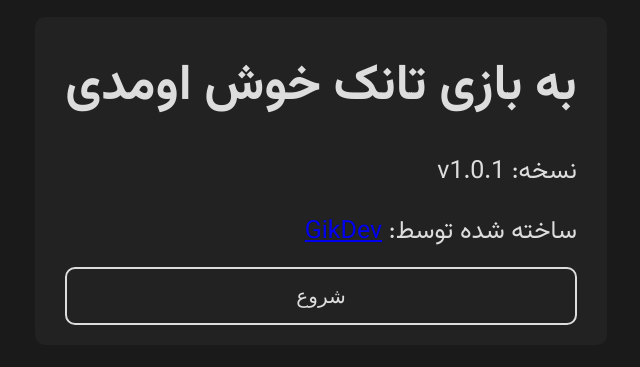
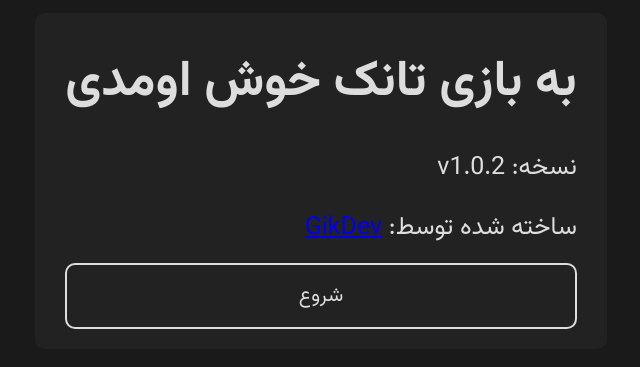
Before and after one commit to gikdev/TankGame, a plain HTML site: page index.html in a window 1280 px wide. Shown: the part 219-586 px from the top of the page, 319-959 px from the left. Drawn offline with Linux system fonts and the light colour scheme.

Commit message:
Some font related fixes.

```diff
--- a/game.js
+++ b/game.js
@@ -85,7 +85,7 @@
 }
 
 const tankGame1 = new TankGame($(`#tank-game`)[0]);
-$(`#game-version`)[0].innerText = `v1.0.1`;
+$(`#game-version`)[0].innerText = `v1.0.2`;
 $(`#start-btn`)[0].addEventListener(`click`, () => {
   $(`#welcome-screen`)[0].classList.add(`hidden`);
 });
--- a/styles/base.css
+++ b/styles/base.css
@@ -1,4 +1,4 @@
-@import url("https://fonts.googleapis.com/css2?family=Vazirmatn:wght@100;200;300;400;500;600;700;800;900&display=swap");
+@import url("https://fonts.googleapis.com/css2?family=Vazirmatn:wght@400;700&display=swap");
 :root {
   --color-dark: #222;
   --color-darker: #1a1a1a;
@@ -10,12 +10,12 @@
   box-sizing: border-box;
   margin: 0;
   padding: 0;
+  font-family: "Vazirmatn", sans-serif;
 }
 html,
 body,
 #tank-game {
   min-height: 100vh;
-  font-family: "Vazirmatn";
 }
 html {
   font-size: 62.5%;
@@ -23,3 +23,6 @@
 body {
   font-size: 2.5rem;
 }
+h1, h2, h3, h4, h5, h6 {
+  font-weight: 700;
+}
--- a/styles/screens.css
+++ b/styles/screens.css
@@ -16,7 +16,7 @@
   opacity: 0;
   height: 0;
   width: 0;
-  font-size: 0rem;
+  font-size: 0;
 }
 .screen__content {
   display: flex;
```
